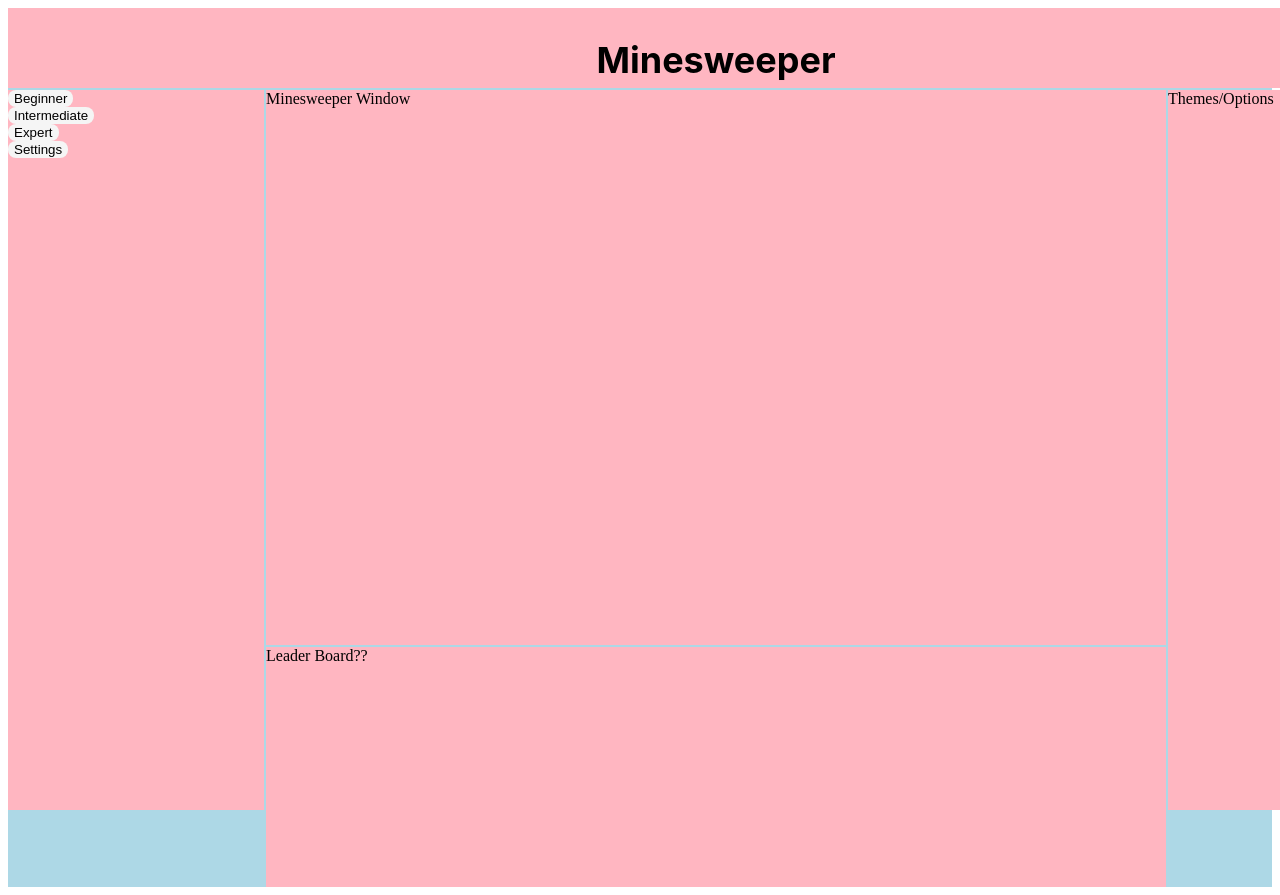
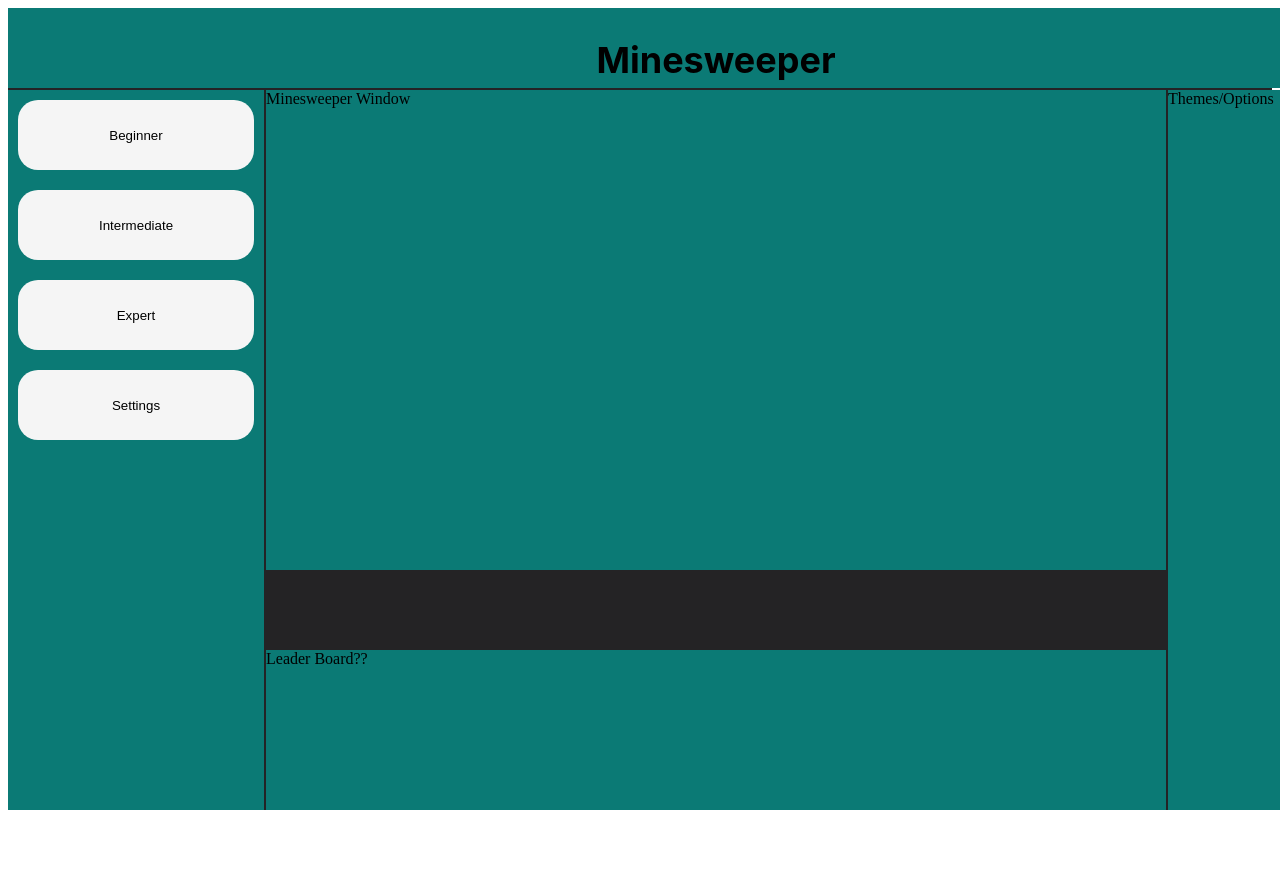
Before and after one commit to crawnic311/minesweeper, a plain HTML site: page Minesweeper.html in a window 1280 px wide. Shown: the top 895 px of the page. After the commit the page ends 818 px from the top, so only its background shows below. Drawn offline with Linux system fonts and the light colour scheme.

Commit message:
Button Placement and grid adjustments

```diff
--- a/style.css
+++ b/style.css
@@ -4,11 +4,11 @@
     display: grid;
     grid-template-columns: auto auto auto;
     grid-gap: 2px 2px;
-    background-color: lightblue;
+    background-color:#242325;
 }
 
 .grid-item {
-    background: lightpink;
+    background: #0B7A75;
 }
 
 #grid-header {
@@ -24,7 +24,7 @@
 }
 
 #grid-aside-left {
-    grid-area: 2 / 1 / 4 / 2;
+    grid-area: 2 / 1 / 5 / 2;
     height: 90vh;
     width: 20vw;
     min-width: 245px;
@@ -32,7 +32,7 @@
 }
 
 #grid-aside-right {
-    grid-area: 2 / 3 / 4 / 4;
+    grid-area: 2 / 3 / 5 / 4;
     height: 90vh;
     width: 20vw;
     min-width: 245px;
@@ -41,20 +41,22 @@
 #grid-main {
     grid-area: 2 / 2 / 3 / 3;
     height: 60vh;
-    min-height: 555px;
+
     width: 60vw;
     min-width: 900px;
 }
 
 #grid-footer {
-    grid-area: 3 / 2 / 4 / 3;
-    height: 30vh;
+    grid-area: 4 / 2 / 5 / 3;
+    height: 20vh;
     width: 60vw;
     min-width: 900px;
+
 }
 
 /* Button Positioning */
 #button-div {
+    display: grid;
     height: 50%;
 }
 
@@ -63,9 +65,9 @@
 
 .left-buttons {
     border: #242325;
-    border-radius: 8px;
+    border-radius: 20px;
     background-color: #F5F5F5;
-    display: block;
+    margin: 10px;
 
 
 
```
